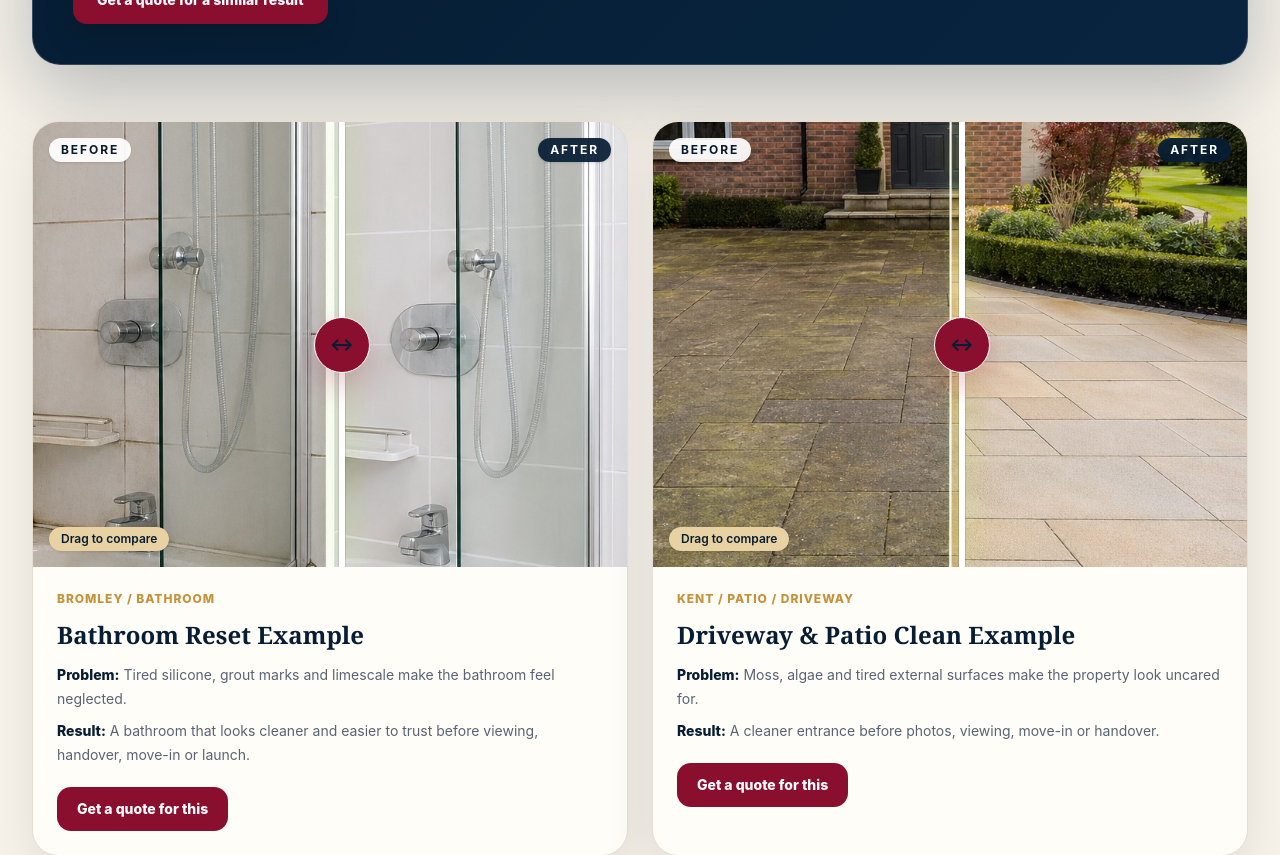
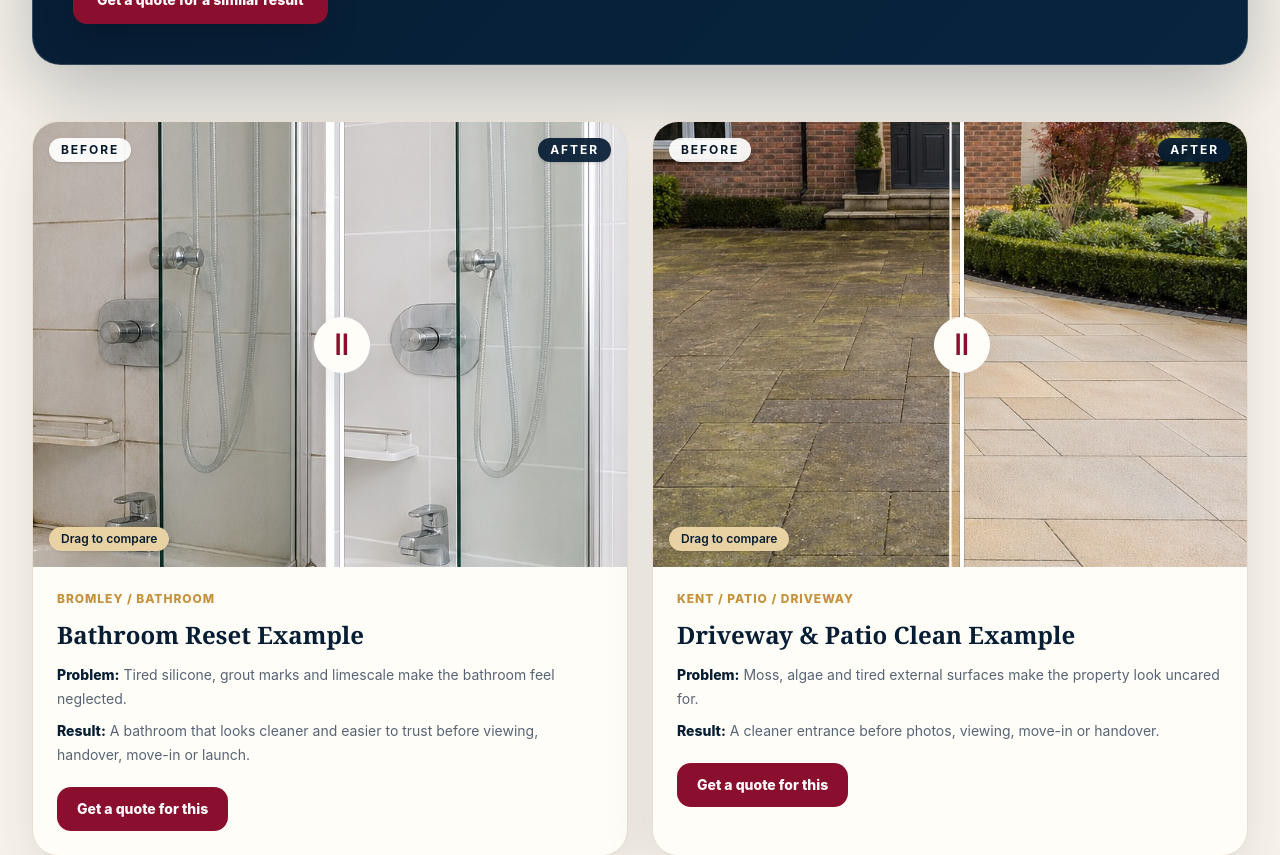
Before and after one commit to RomanKozhushko/Careandflair, a Next.js app: page /before-after in a window 1280 px wide. Shown: the part 480-1335 px from the top of the page. Built offline with nearby package versions, Linux system fonts and the light colour scheme; no server answers.

Commit message:
Match before-after slider handle styling

```diff
--- a/src/before-after/BeforeAfterSlider.tsx
+++ b/src/before-after/BeforeAfterSlider.tsx
@@ -67,12 +67,12 @@ export function BeforeAfterSlider({ item, className = "" }: BeforeAfterSliderPro
       <div className="pointer-events-none absolute bottom-4 left-4 rounded-full bg-[var(--cf-mint)] px-3 py-1 text-xs font-semibold text-[var(--cf-deep-green)] shadow-sm transition group-hover:bg-[var(--cf-lime)]">Drag to compare</div>
 
       <div
-        className="pointer-events-none absolute inset-y-0 w-1.5 -translate-x-1/2 bg-white shadow-[0_0_0_1px_rgba(8,47,40,0.12),0_0_26px_rgba(184,242,74,0.62)]"
+        className="pointer-events-none absolute inset-y-0 w-1 -translate-x-1/2 bg-white shadow-[0_0_0_1px_rgba(8,27,45,0.14)]"
         style={{ left: `${position}%` }}
         aria-hidden="true"
       >
-        <div className="cta-glow absolute left-1/2 top-1/2 grid h-14 w-14 -translate-x-1/2 -translate-y-1/2 place-items-center rounded-full border border-white bg-[var(--cf-lime)] text-[var(--cf-deep-green)] shadow-md transition sm:shadow-xl sm:group-hover:scale-105">
-          <span className="text-lg font-bold leading-none">↔</span>
+        <div className="absolute left-1/2 top-1/2 grid h-14 w-14 -translate-x-1/2 -translate-y-1/2 place-items-center rounded-full border border-white bg-[var(--cf-cream-card)] text-lg font-black text-[var(--cf-cherry)] shadow-[var(--cf-shadow-soft)] transition group-hover:scale-105">
+          <span aria-hidden="true">||</span>
         </div>
       </div>
 
```
